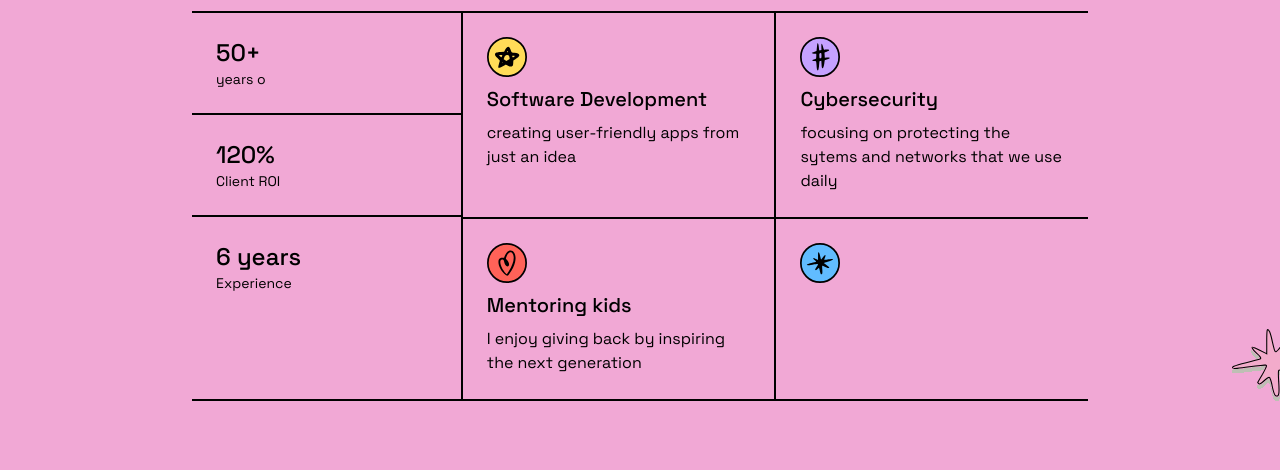
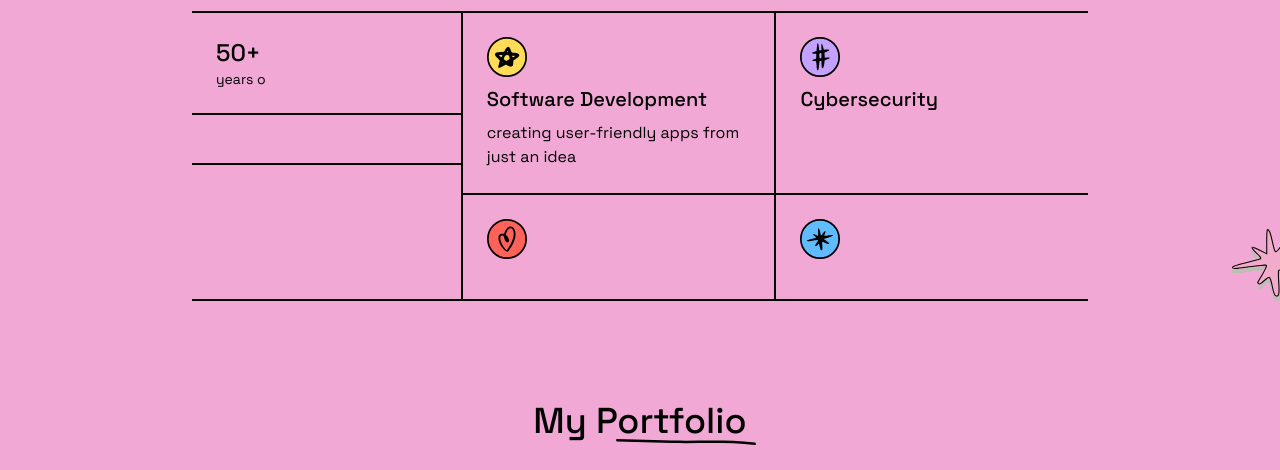
Before and after one commit to dijahcodes/dijahcodes.github.io, an Astro site: page / in a window 1280 px wide. Shown: the part 860-1330 px from the top of the page. Built offline with nearby package versions, Linux system fonts and the light colour scheme; Astro itself is replaced by a stand-in of ours.

Commit message:
Update Service.astro

```diff
--- a/src/components/Service.astro
+++ b/src/components/Service.astro
@@ -8,8 +8,8 @@ import svgPinkStar from '../assets/pink-star.svg'
 
 const stats = [
   { name: `years o`, value: '50+' },
-  { name: `Client ROI`, value: '120%' },
-  { name: `Experience`, value: '6 years' },
+  { name: ``, value: '' },
+  { name: ``, value: '' },
 ]
 
 const services = [
@@ -20,12 +20,12 @@ const services = [
   },
   {
      name: `Cybersecurity`,
-     desc: `focusing on protecting the sytems and networks that we use daily`,
+     desc: ``,
      icon: wireIcon
   },
   {
-     name: `Mentoring kids`,
-     desc: `I enjoy giving back by inspiring the next generation`,
+     name: ``,
+     desc: ``,
      icon: uiIcon
   },
   {
```
